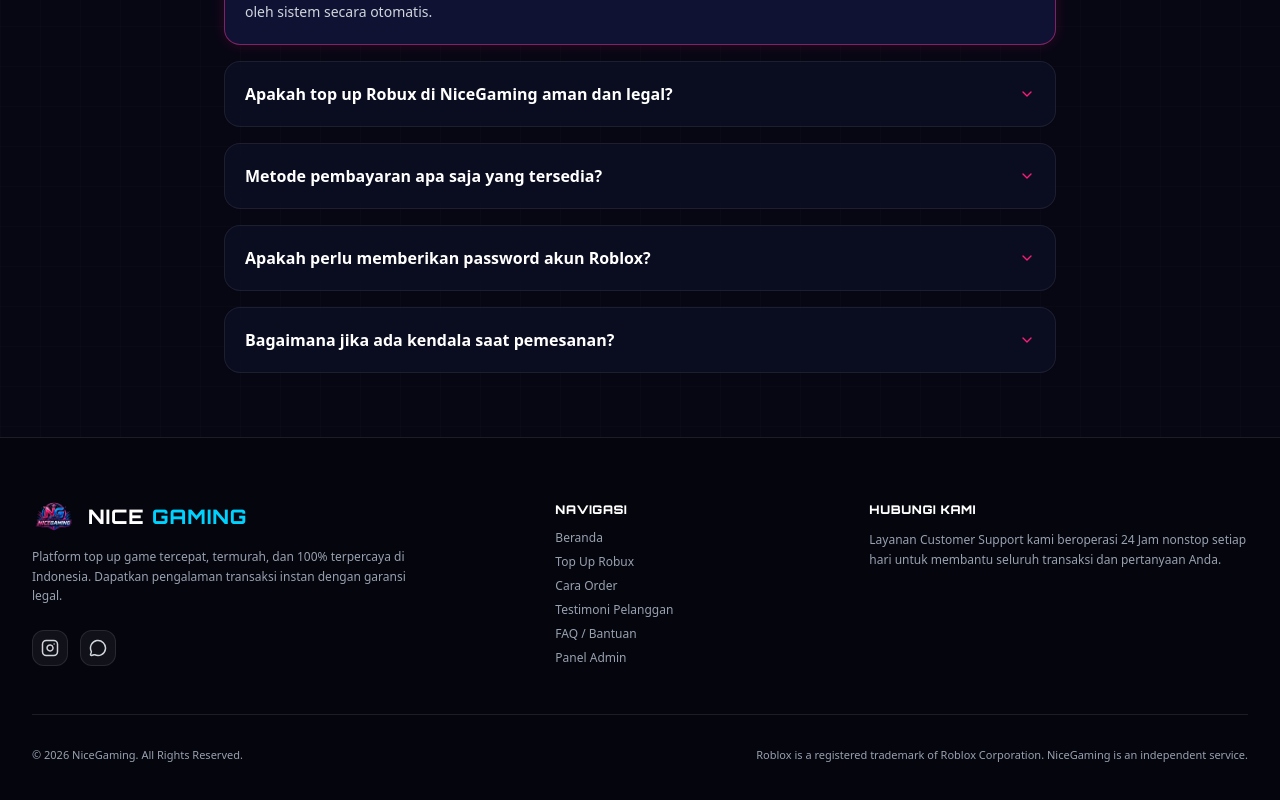
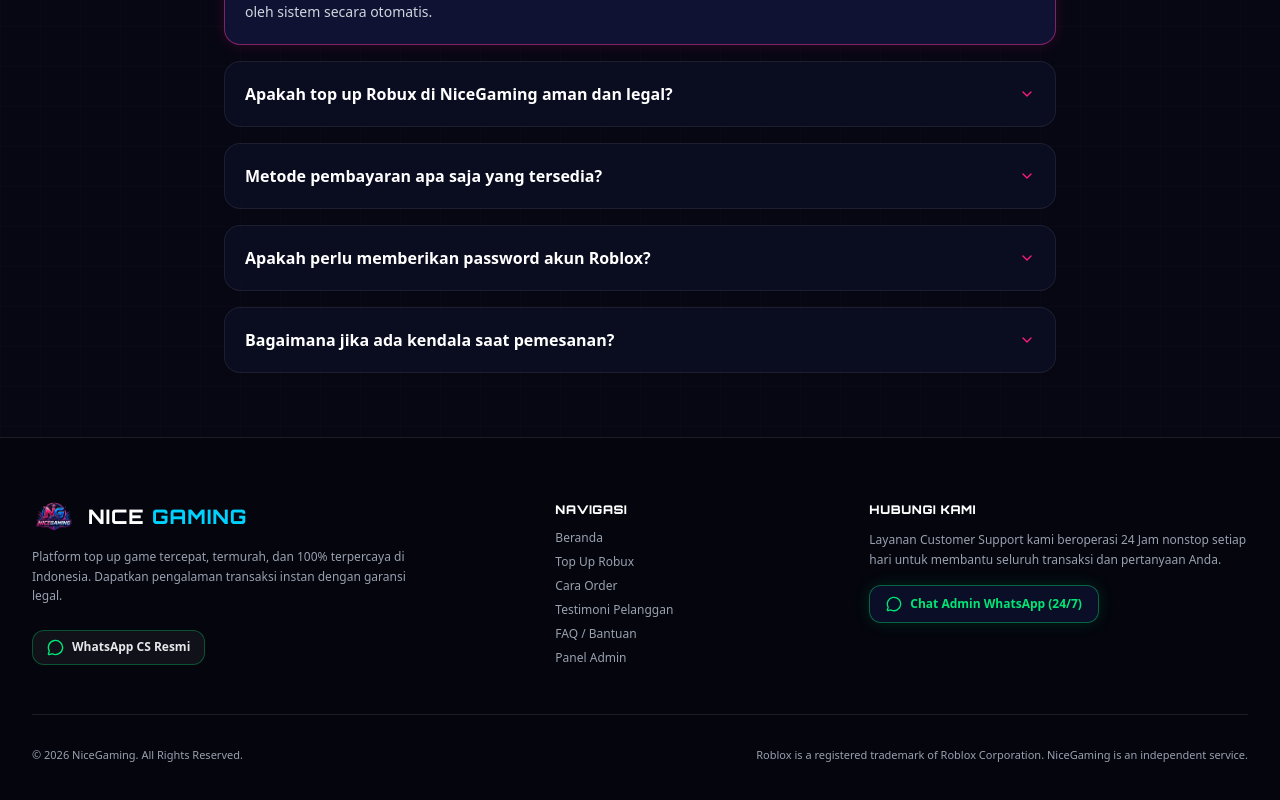
Before and after one commit to apege/nicegaming, a Next.js app: page / in a window 1280 px wide. Shown: the part 2294-3094 px from the top of the page. Built offline with nearby package versions, Linux system fonts and the light colour scheme; no server answers; the database is empty.

Commit message:
fix(footer): replace instagram link with direct 24-7 whatsapp customer support action button

```diff
--- a/components/Footer.tsx
+++ b/components/Footer.tsx
@@ -10,25 +10,6 @@ interface FooterProps {
   adminWhatsapp?: string;
   storeName?: string;
 }
-
-// Clean Instagram Icon Component
-const InstagramIcon = ({ size = 18, className = "" }: { size?: number; className?: string }) => (
-  <svg
-    width={size}
-    height={size}
-    viewBox="0 0 24 24"
-    fill="none"
-    stroke="currentColor"
-    strokeWidth="2"
-    strokeLinecap="round"
-    strokeLinejoin="round"
-    className={className}
-  >
-    <rect width="20" height="20" x="2" y="2" rx="5" ry="5" />
-    <path d="M16 11.37A4 4 0 1 1 12.63 8 4 4 0 0 1 16 11.37z" />
-    <line x1="17.5" x2="17.51" y1="6.5" y2="6.5" />
-  </svg>
-);
 
 export default function Footer({ adminWhatsapp, storeName = "NiceGaming" }: FooterProps) {
   const targetPhone = (adminWhatsapp || ADMIN_PHONE).replace(/[^0-9]/g, "");
@@ -60,22 +41,14 @@ export default function Footer({ adminWhatsapp, storeName = "NiceGaming" }: Foot
             </p>
             <div className="flex items-center gap-3 pt-2">
               <a
-                href="https://instagram.com"
+                href={`https://wa.me/${targetPhone}?text=Halo%20Admin%20${encodeURIComponent(storeName)},%20saya%20ingin%20tanya%20seputar%20top%20up.`}
                 target="_blank"
                 rel="noopener noreferrer"
-                className="w-9 h-9 rounded-xl bg-white/5 border border-white/10 flex items-center justify-center text-gray-300 hover:text-white hover:border-pink-500/50 hover:bg-pink-500/10 hover:text-[#ff1b7a] transition-all"
-                aria-label="Instagram NiceGaming"
+                className="inline-flex items-center gap-2 px-3.5 py-2 rounded-xl bg-white/5 border border-[#00e676]/30 text-xs font-bold text-gray-200 hover:text-white hover:border-[#00e676] hover:bg-[#00e676]/10 hover:shadow-[0_0_15px_rgba(0,230,118,0.25)] transition-all"
+                aria-label={`WhatsApp ${storeName}`}
               >
-                <InstagramIcon size={18} />
-              </a>
-              <a
-                href={`https://wa.me/${targetPhone}`}
-                target="_blank"
-                rel="noopener noreferrer"
-                className="w-9 h-9 rounded-xl bg-white/5 border border-white/10 flex items-center justify-center text-gray-300 hover:text-white hover:border-[#00e676]/50 hover:bg-[#00e676]/10 hover:text-[#00e676] transition-all"
-                aria-label="WhatsApp NiceGaming"
-              >
-                <MessageCircle size={18} />
+                <MessageCircle size={17} className="text-[#00e676]" />
+                <span>WhatsApp CS Resmi</span>
               </a>
             </div>
           </div>
@@ -103,6 +76,17 @@ export default function Footer({ adminWhatsapp, storeName = "NiceGaming" }: Foot
             <p className="text-xs text-gray-400 leading-relaxed">
               Layanan Customer Support kami beroperasi 24 Jam nonstop setiap hari untuk membantu seluruh transaksi dan pertanyaan Anda.
             </p>
+            <div className="pt-1">
+              <a
+                href={`https://wa.me/${targetPhone}?text=Halo%20Admin%20${encodeURIComponent(storeName)},%20saya%20butuh%20bantuan.`}
+                target="_blank"
+                rel="noopener noreferrer"
+                className="inline-flex items-center gap-2 px-4 py-2.5 rounded-xl bg-[#0b0e27] border border-[#00e676]/40 text-xs font-bold text-[#00e676] hover:text-white hover:bg-[#00e676]/20 hover:border-[#00e676] transition-all shadow-[0_0_15px_rgba(0,230,118,0.15)]"
+              >
+                <MessageCircle size={16} />
+                <span>Chat Admin WhatsApp (24/7)</span>
+              </a>
+            </div>
           </div>
 
         </div>
```
